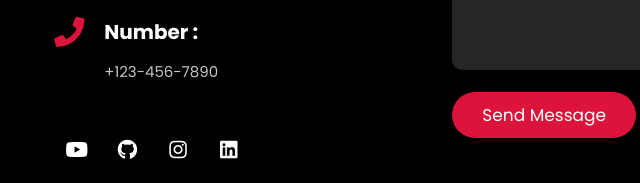
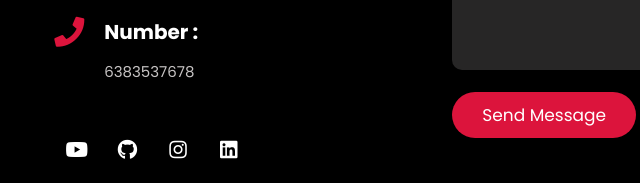
Before and after one commit to Harshini023/my_first_portfolio_project, a plain HTML site: page contact.html in a window 1280 px wide. Shown: the part 544-727 px from the top of the page, 61-701 px from the left. Drawn offline with nearby package versions, Linux system fonts and the light colour scheme.

Commit message:
Update contact.html

```diff
--- a/contact.html
+++ b/contact.html
@@ -63,7 +63,7 @@
                     <i class="fas fa-phone"></i>
                     <div class="info">
                         <h3>number :</h3>
-                        <p>+123-456-7890</p>
+                        <p>6383537678</p>
                     </div>
                 </div>
 
```
